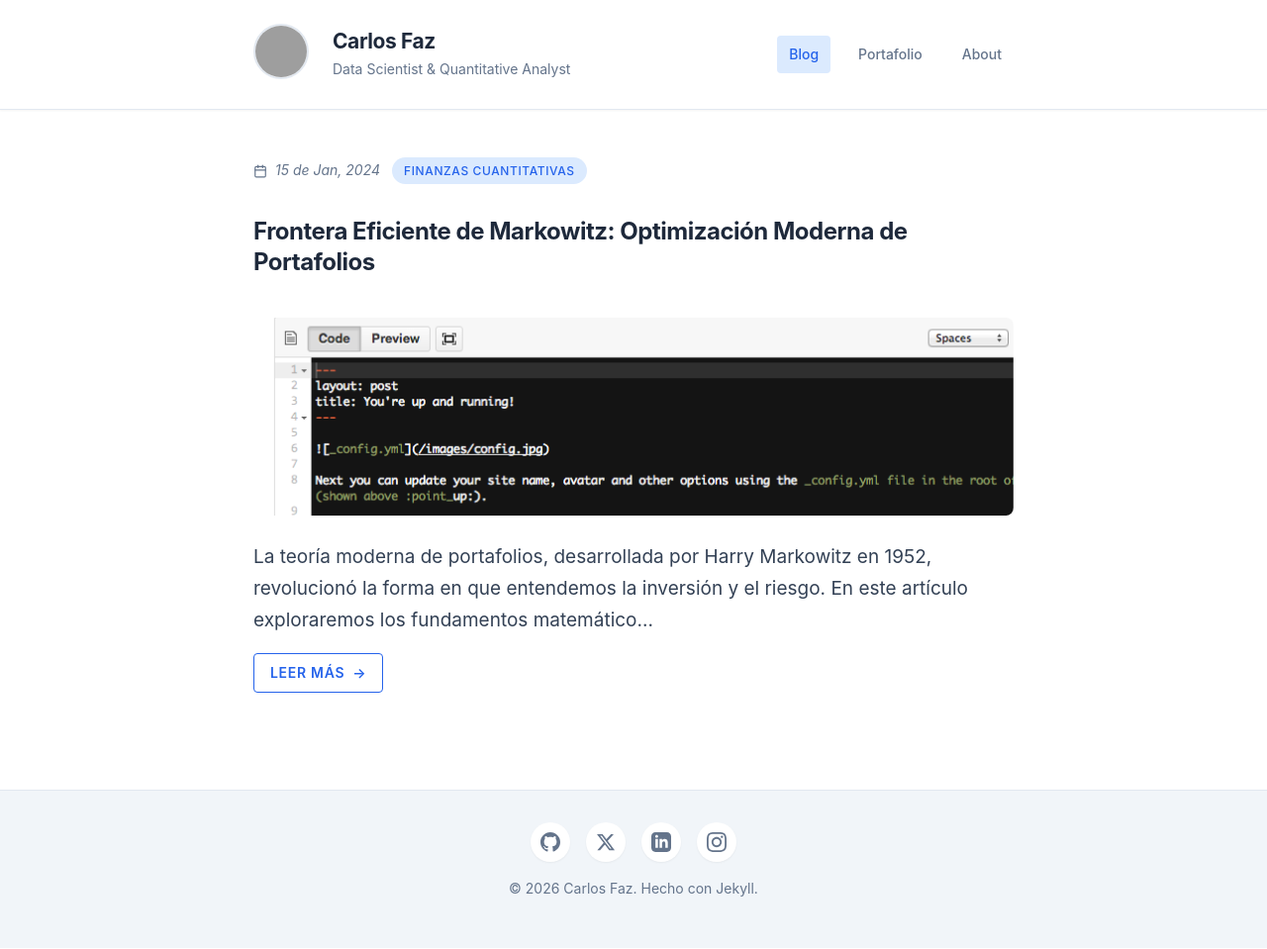
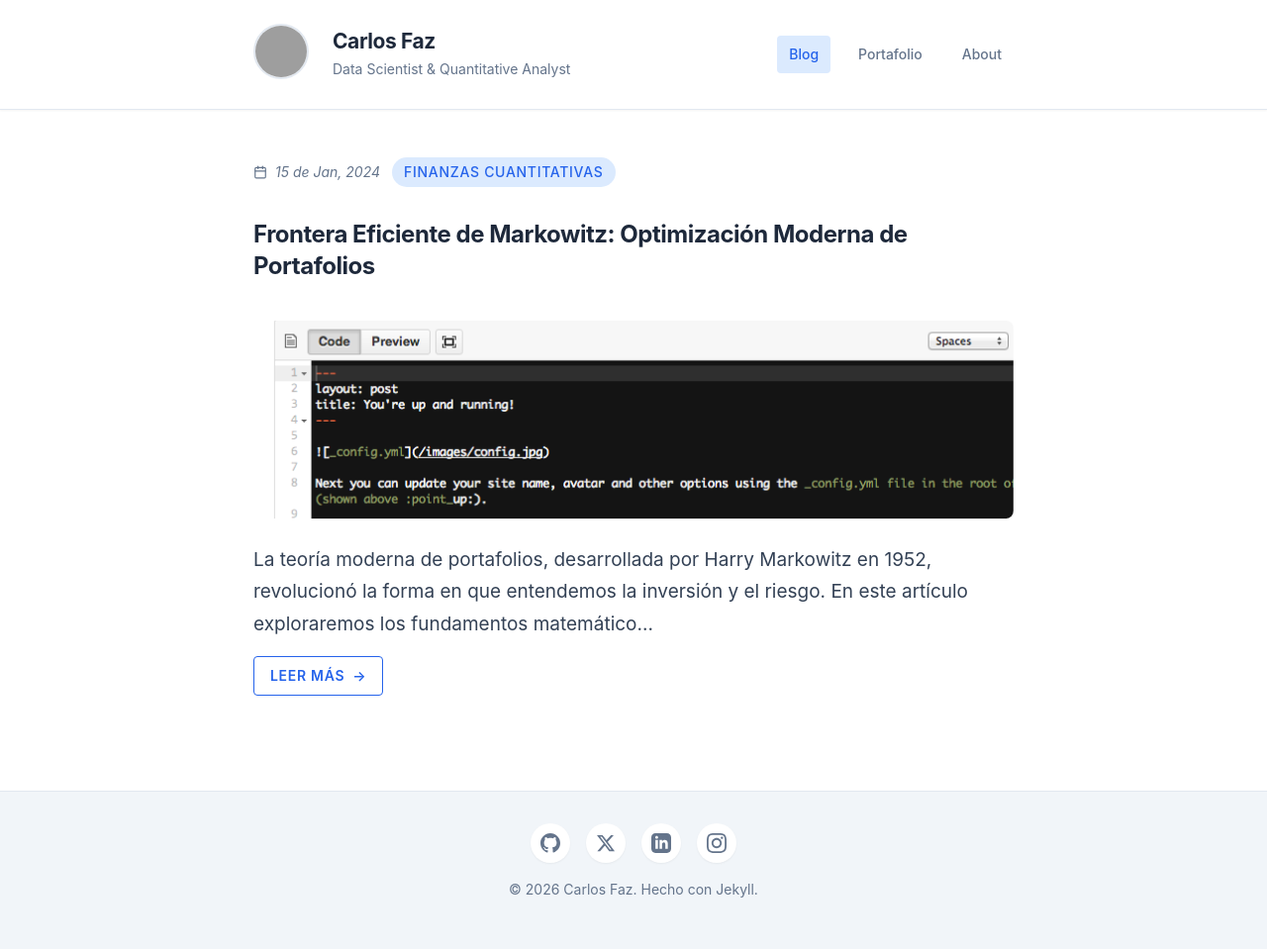
Before and after one commit to carlosfaz/carlosfaz.github.io, a Jekyll site: the page built from index.html, in a window 1280 px wide and 959 px high. Shown: the whole window at 99% size. Built offline with Jekyll 4.4.1, drawn with Linux system fonts in a browser that asks for light colours; grey boxes are pictures that could not be loaded.

Commit message:
v1.26
v1.26

```diff
--- a/_sass/_variables.scss
+++ b/_sass/_variables.scss
@@ -42,7 +42,7 @@ $helveticaNeue: $fontSans;
 $georgia: $fontSerif;
 
 // Typography scale - Adjusted for blog readability
-$fontXs: 12px;
+$fontXs: 14px;
 $fontSm: 14px;
 $fontBase: 19px;
 $fontMd: 19px;
```
